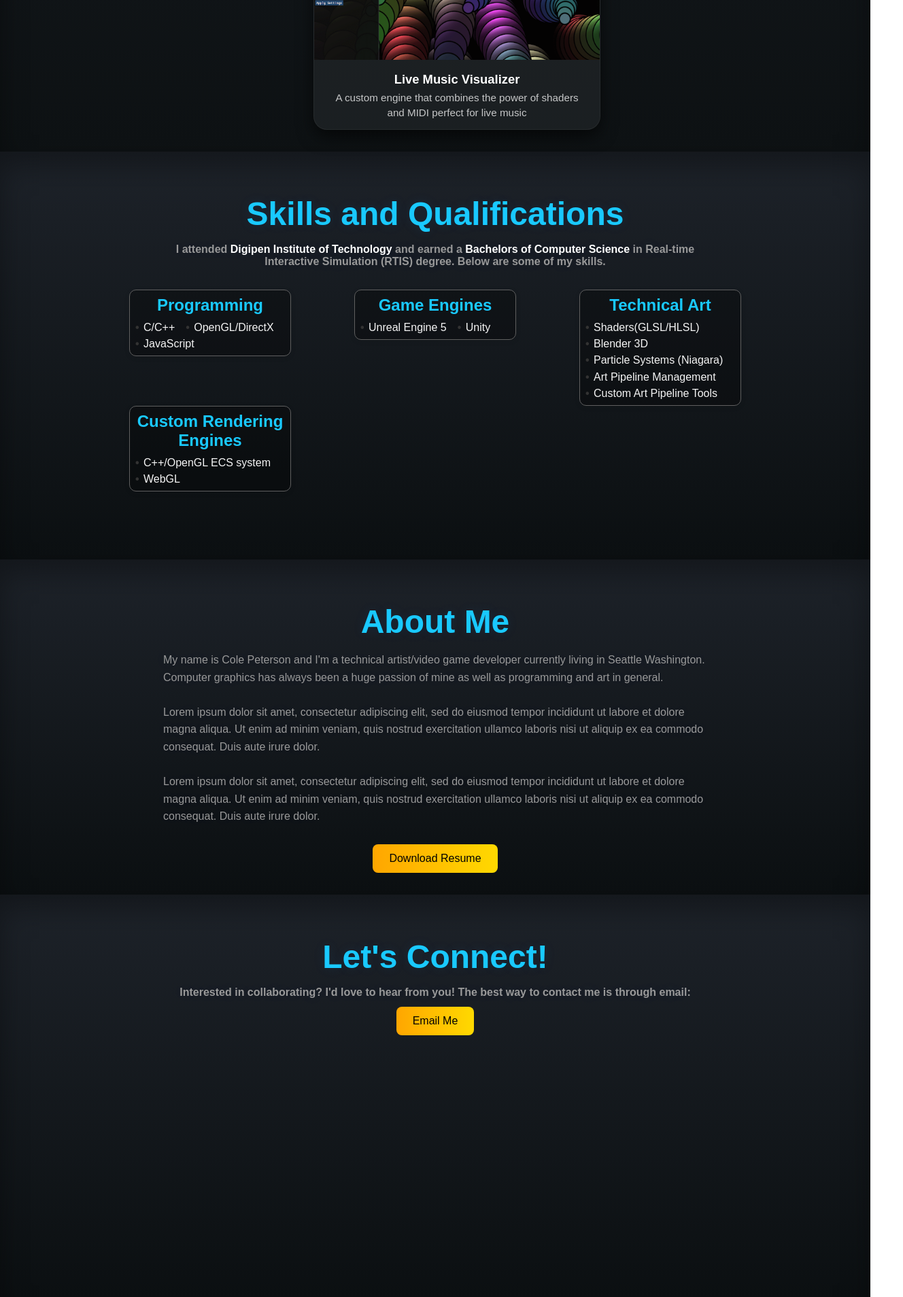
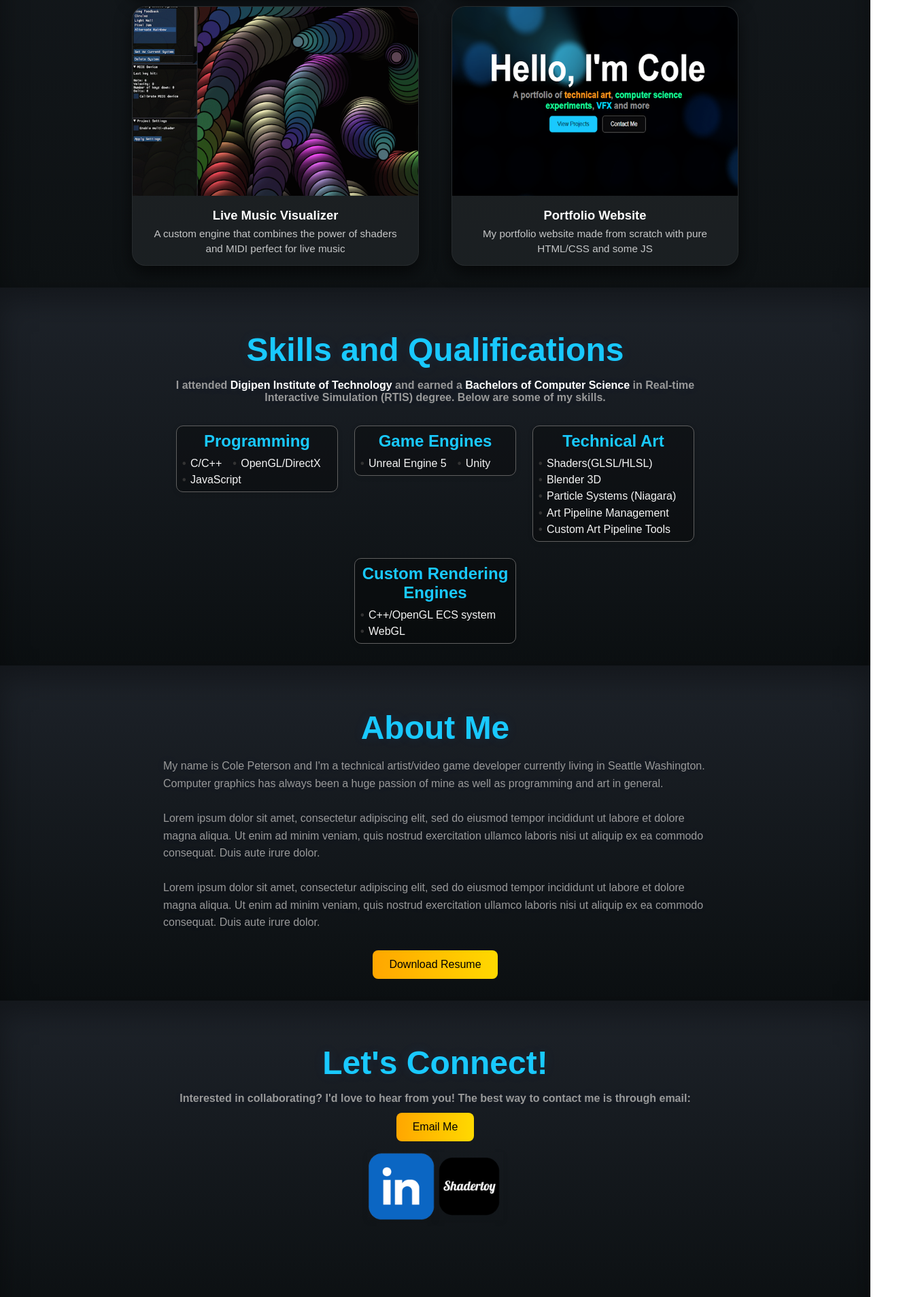
Before and after one commit to ColePeterson/MyWebsite, a plain HTML site: page index.html in a window 1280 px wide. Shown: the part 1772-3680 px from the top of the page at 68% size, 1328 px wide, since content can reach past the window. Drawn offline with Linux system fonts and the light colour scheme.

Commit message:
made more elements responsive

```diff
--- a/index.html
+++ b/index.html
@@ -12,6 +12,8 @@ html, body {
     margin: 0;
     padding: 0;
     scroll-behavior: smooth;
+    width: 100%;
+    overflow-x: hidden;
 }
 
 span{
@@ -24,7 +26,7 @@ span{
     display: flex;
     flex-direction: column;
     width:100%;
-    min-height:75vh;
+    min-height:100vh;
     height:auto;
     background-color: black;
     color:rgb(0, 0, 0);
@@ -48,18 +50,20 @@ span{
     box-shadow: 0 -20px 30px rgba(0, 0, 0, 0.3) inset;
     box-shadow: 0 20px 40px rgba(0, 0, 0, 0.35) inset;
     background-color:rgb(29, 34, 41);
-
     background: linear-gradient(0deg,rgb(13, 17, 19) 0%, rgba(29, 34, 41, 1) 100%);
 }
 
+/* Third page */
 .Page--third{
+    min-height:60vh;
+
     box-shadow: 0 -20px 30px rgba(0, 0, 0, 0.3) inset;
     box-shadow: 0 20px 40px rgba(0, 0, 0, 0.35) inset;
     background-color:rgb(29, 34, 41);
-
     background: linear-gradient(0deg,rgb(11, 15, 17) 0%, rgba(29, 34, 41, 1) 100%);
 }
 
+/* Fourth page */
 .Page--fourth{
     min-height:25vh;
     box-shadow: 0 -20px 30px rgba(0, 0, 0, 0.3) inset;
@@ -225,7 +229,8 @@ span{
 
 /* Container for page title */
 .Title-Container{
-    display: flex;
+    display: block;
+    text-align: center;
     justify-content: center;
     font-size:3rem;
     color:#19c9ff;
@@ -260,6 +265,7 @@ span{
     padding-top: 1rem;
     padding-bottom: 1rem;
     line-height: 1.6;
+
 }
 
 
@@ -272,12 +278,14 @@ span{
     width:100%;
     height:auto;
     margin:1rem;
-
+    margin-inline: auto;
 }
 
 
 .card {
-    width: 420px;
+    width: clamp(280px, 90vw, 420px);
+
+    max-width: 420px;
     height: 380px;
     background: rgba(49, 54, 56, 0.4);
     justify-content: center;
@@ -285,7 +293,7 @@ span{
     overflow: hidden;
     display: flex;
     flex-direction: column;
-
+    margin-right: 2rem;
     border: 1px solid rgba(255, 255, 255, 0.05);
     box-shadow: 0 10px 25px rgba(0, 0, 0, 0.6);
 
@@ -351,10 +359,10 @@ span{
 /* Container that centers everything */
 .skills-container {
     display: flex;
-    justify-content: space-between;
+    justify-content: center;
     align-items:flex-start;
     flex-wrap: wrap;
-
+    gap: 1.5rem;
     padding: 2rem;
     max-width: 900px;
     margin: 0 auto;
@@ -423,6 +431,30 @@ span{
 }
 
 
+
+.SocialsContainer{
+    display: flex;
+    justify-content: center;
+    width: 100%;
+    margin-top: 1rem;
+}
+
+
+
+.Socials{
+    display: flex;
+    justify-content: space-evenly;
+
+    box-shadow: 0 2px 8px rgba(0,0,0,0.08);
+    width: 100px;
+    height: 100px;
+    transition: transform 0.2s ease;
+}
+
+.Socials:hover{
+    transform: scale(1.1);
+}
+
 /* Footer */
 .footer {
     width: 100%;
@@ -486,7 +518,7 @@ span{
     <div class = "WelcomeDescription">A portfolio of <span id = "Color01">technical art</span>, <span id = "Color02">computer science <br>experiments</span>, <span id = "Color03">VFX</span> and more</div>
     <div class = "Button-Row">
         <button class="Button" onclick="location.href='#page2'">View Projects</button>
-        <button class="Button Button--contact">Contact Me</button>
+        <button class="Button Button--contact"onclick="location.href='#page4'">Contact Me</button>
     </div>
 </div>
 
@@ -527,7 +559,7 @@ span{
             </div>
         </div>
 
-
+        <a href = "https://github.com/ColePeterson/ColeEngine" target="_blank" rel="noopener">
             <div class="card">
                 <div class="card-image">
                     <img src="Images/Card_Engine.png" alt="Custom Engine">
@@ -539,7 +571,9 @@ span{
                     A custom rendering engine featuring ECS and programmable particle systems
                     </p>
                 </div>
+
             </div>
+        </a>
 
         <div class="card">
             <div class="card-image">
@@ -563,6 +597,19 @@ span{
                 <h3 class="card-title">Live Music Visualizer</h3>
                 <p class="card-text">
                 A custom engine that combines the power of shaders and MIDI perfect for live music
+                </p>
+            </div>
+        </div>
+
+        <div class="card">
+            <div class="card-image">
+                <img src="Images/Card_Website.png" alt="This Website">
+            </div>
+
+            <div class="card-body">
+                <h3 class="card-title">Portfolio Website</h3>
+                <p class="card-text">
+                My portfolio website made from scratch with pure HTML/CSS and some JS
                 </p>
             </div>
         </div>
@@ -634,7 +681,7 @@ span{
 
 <!-- Page 4 (About me) -->
 
-<div id = "page3" class = "Page Page--fourth">
+<div id = "page4" class = "Page Page--fourth">
     <div class = "Title-Container">About Me</div>
     <div class = "Title-Container Title-Container--AboutMe">My name is Cole Peterson and I'm a technical artist/video game developer currently living in Seattle Washington. Computer graphics has always been a huge passion of mine as well as programming and art in general.
     <br><br>Lorem ipsum dolor sit amet, consectetur adipiscing elit, sed do eiusmod tempor incididunt ut labore et dolore magna aliqua. Ut enim ad minim veniam, quis nostrud exercitation ullamco laboris nisi ut aliquip ex ea commodo consequat. Duis aute irure dolor.
@@ -652,7 +699,7 @@ span{
 
 <!-- Page 5 (Contact me) -->
 
-<div id = "page3" class = "Page Page--third">
+<div id = "page5" class = "Page Page--third">
     <div class = "Title-Container">Let's Connect!</div>
     <div class = "Title-Container Title-Container--Desc">Interested in collaborating? I'd love to hear from you! The best way to contact me is through email: </div>
     <a href="mailto:cole.peterson.biz@gmail.com?subject=Portfolio Inquiry" style="text-decoration: none;">
@@ -660,6 +707,19 @@ span{
             <button class = "Button Button--Resume">Email Me</button>
         </div>
     </a>
+
+    <div class = "SocialsContainer">
+        <a href = "https://www.linkedin.com/in/cole-peterson-709a27269/">
+            <div class = "Socials">
+                <img src="Images/Icon_LinkedIn.png" alt="LinkedIn">
+            </div>
+        </a>
+        <a href = "https://www.shadertoy.com">
+            <div class = "Socials">
+                <img src="Images/Icon_Shadertoy.png" alt="Shadertoy">
+            </div>
+        </a>
+    </div>
 
 
 
```
Also changed, not shown: Images/Card_Website.png (added), Images/Icon_LinkedIn.png (added), Images/Icon_Shadertoy.png (added). Lines whose indentation alone changed are shown as unchanged.
